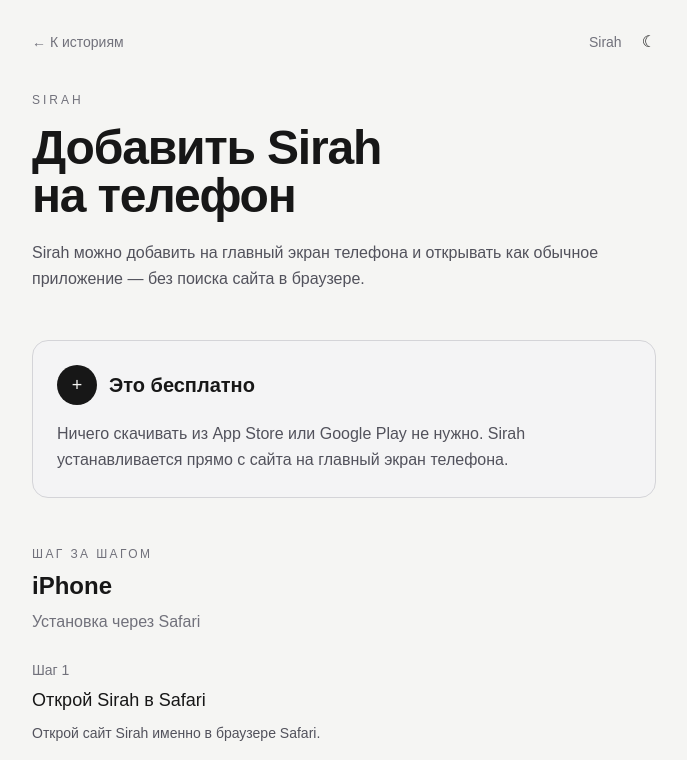
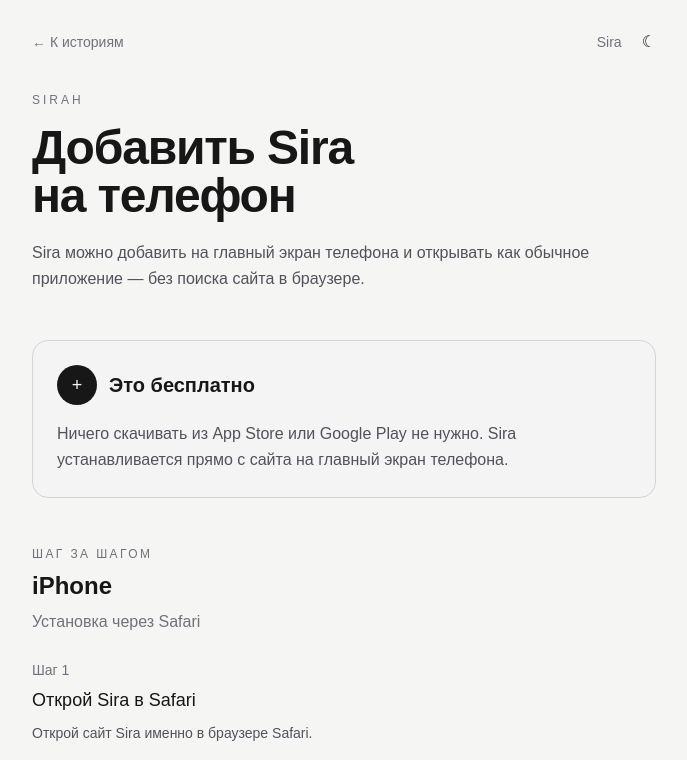
Before and after one commit to mirasesbolat853-oss/sirah, a Next.js app: page /install in a window 1280 px wide. Shown: the top 760 px of the page, without its empty margins (296-983 px from the left). Built offline with nearby package versions, Linux system fonts and the light colour scheme.

Commit message:
Rename Sirah to Sira

```diff
--- a/app/about/page.tsx
+++ b/app/about/page.tsx
@@ -90,7 +90,7 @@
           <div className="flex items-center gap-5">
 
             <span className="text-sm text-zinc-500">
-              Sirah
+              Sira
             </span>
 
             {/* Тема */}
@@ -120,8 +120,8 @@
 
           <p className="text-zinc-600 dark:text-zinc-400 leading-relaxed">
             {language === "kz"
-              ? "Sirah — Мұхаммед пайғамбардың ﷺ өмірбаянымен (сирасымен) қысқаша хикаялар арқылы танысудың қарапайым жолы."
-              : "Sirah — это простой способ знакомиться с жизнеописанием Пророка Мухаммада ﷺ небольшими историями."}
+              ? "Sira — Мұхаммед пайғамбардың ﷺ өмірбаянымен (сирасымен) қысқаша хикаялар арқылы танысудың қарапайым жолы."
+              : "Sira — это простой способ знакомиться с жизнеописанием Пророка Мухаммада ﷺ небольшими историями."}
           </p>
 
         </section>
@@ -131,8 +131,8 @@
 
           <h2 className="text-xl font-semibold mb-4">
             {language === "kz"
-              ? "Sirah не үшін жасалды?"
-              : "Зачем создан Sirah?"}
+              ? "Sira не үшін жасалды?"
+              : "Зачем создан Sira?"}
           </h2>
 
           <p className="text-zinc-600 dark:text-zinc-400 leading-relaxed mb-4">
@@ -218,8 +218,8 @@
 
           <p className="text-zinc-600 dark:text-zinc-400 leading-relaxed mb-5">
             {language === "kz"
-              ? "Егер қате байқасаңыз, дәлірек дереккөзді білсеңіз немесе Sirah жобасына ұсынысыңыз болса — маған жазыңыз."
-              : "Если вы заметили ошибку, знаете более точный источник или хотите предложить что-то для Sirah — напишите мне."}
+              ? "Егер қате байқасаңыз, дәлірек дереккөзді білсеңіз немесе Sira жобасына ұсынысыңыз болса — маған жазыңыз."
+              : "Если вы заметили ошибку, знаете более точный источник или хотите предложить что-то для Sira — напишите мне."}
           </p>
 
           <a
@@ -246,7 +246,7 @@
         </Link>
 
         <p className="text-center text-xs text-zinc-500 mt-8">
-          Sirah
+          Sira
         </p>
 
       </div>
--- a/app/install/page.tsx
+++ b/app/install/page.tsx
@@ -86,7 +86,7 @@
           <div className="flex items-center gap-5">
 
             <span className="text-sm text-zinc-500">
-              Sirah
+              Sira
             </span>
 
             {/* Тема */}
@@ -111,13 +111,13 @@
           <h1 className="mb-5 text-4xl font-semibold tracking-tight md:text-5xl">
             {isKz ? (
               <>
-                Sirah-ны
+                Sira-ны
                 <br />
                 телефонға қосу
               </>
             ) : (
               <>
-                Добавить Sirah
+                Добавить Sira
                 <br />
                 на телефон
               </>
@@ -126,8 +126,8 @@
 
           <p className="leading-relaxed text-zinc-600 dark:text-zinc-400">
             {isKz
-              ? "Sirah-ны телефонның негізгі экранына қосып, оны браузерден сайт іздемей-ақ кәдімгі қолданба сияқты ашуға болады."
-              : "Sirah можно добавить на главный экран телефона и открывать как обычное приложение — без поиска сайта в браузере."}
+              ? "Sira-ны телефонның негізгі экранына қосып, оны браузерден сайт іздемей-ақ кәдімгі қолданба сияқты ашуға болады."
+              : "Sira можно добавить на главный экран телефона и открывать как обычное приложение — без поиска сайта в браузере."}
           </p>
 
         </section>
@@ -149,8 +149,8 @@
 
           <p className="leading-relaxed text-zinc-600 dark:text-zinc-400">
             {isKz
-              ? "App Store немесе Google Play-ден ештеңе жүктеудің қажеті жоқ. Sirah-ты сайттың өзінен тікелей телефонның негізгі экранына қосуға болады."
-              : "Ничего скачивать из App Store или Google Play не нужно. Sirah устанавливается прямо с сайта на главный экран телефона."}
+              ? "App Store немесе Google Play-ден ештеңе жүктеудің қажеті жоқ. Sira-ты сайттың өзінен тікелей телефонның негізгі экранына қосуға болады."
+              : "Ничего скачивать из App Store или Google Play не нужно. Sira устанавливается прямо с сайта на главный экран телефона."}
           </p>
 
         </section>
@@ -189,14 +189,14 @@
 
                 <h3 className="mt-1 text-lg font-medium">
                   {isKz
-                    ? "Sirah-ны Safari-де аш"
-                    : "Открой Sirah в Safari"}
+                    ? "Sira-ны Safari-де аш"
+                    : "Открой Sira в Safari"}
                 </h3>
 
                 <p className="mt-2 text-sm leading-relaxed text-zinc-600 dark:text-zinc-400">
                   {isKz
-                    ? "Sirah сайтын дәл Safari браузерінде аш."
-                    : "Открой сайт Sirah именно в браузере Safari."}
+                    ? "Sira сайтын дәл Safari браузерінде аш."
+                    : "Открой сайт Sira именно в браузере Safari."}
                 </p>
 
               </div>
@@ -207,8 +207,8 @@
                   src="/install/iphone-4.jpeg"
                   alt={
                     isKz
-                      ? "iPhone телефонында Safari-де ашылған Sirah"
-                      : "Sirah открыт в Safari на iPhone"
+                      ? "iPhone телефонында Safari-де ашылған Sira"
+                      : "Sira открыт в Safari на iPhone"
                   }
                   width={800}
                   height={1200}
@@ -289,8 +289,8 @@
                   src="/install/iphone-2.jpeg"
                   alt={
                     isKz
-                      ? "Sirah-ты iPhone негізгі экранына қосу"
-                      : "Добавить Sirah на экран Домой"
+                      ? "Sira-ны iPhone негізгі экранына қосу"
+                      : "Добавить Sira на экран Домой"
                   }
                   width={800}
                   height={1200}
@@ -330,8 +330,8 @@
                   src="/install/iphone-3.jpeg"
                   alt={
                     isKz
-                      ? "Sirah-ты iPhone негізгі экранына қосу"
-                      : "Добавление Sirah на главный экран iPhone"
+                      ? "Sira-ты iPhone негізгі экранына қосу"
+                      : "Добавление Sira на главный экран iPhone"
                   }
                   width={800}
                   height={1200}
@@ -355,14 +355,14 @@
 
               <h2 className="text-2xl font-semibold">
                 {isKz
-                  ? "Sirah қалай көрінеді"
-                  : "Как будет выглядеть Sirah"}
+                  ? "Sira қалай көрінеді"
+                  : "Как будет выглядеть Sira"}
               </h2>
 
               <p className="mt-2 text-zinc-500">
                 {isKz
-                  ? "Орнатқаннан кейін Sirah белгішесі негізгі экранда пайда болады."
-                  : "После установки иконка Sirah появится на главном экране."}
+                  ? "Орнатқаннан кейін Sira белгішесі негізгі экранда пайда болады."
+                  : "После установки иконка Sira появится на главном экране."}
               </p>
 
             </div>
@@ -373,8 +373,8 @@
                 src="/install/iphone-3.jpeg"
                 alt={
                   isKz
-                    ? "iPhone негізгі экранындағы Sirah"
-                    : "Sirah на главном экране iPhone"
+                    ? "iPhone негізгі экранындағы Sira"
+                    : "Sira на главном экране iPhone"
                 }
                 width={800}
                 height={1200}
@@ -389,8 +389,8 @@
 
             <p className="text-sm leading-relaxed text-zinc-600 dark:text-zinc-400">
               {isKz
-                ? "Осыдан кейін Sirah белгішесі негізгі экранда пайда болады. Оны бассаң, Sirah қолданба сияқты ашылады."
-                : "После этого иконка Sirah появится на главном экране. Нажми на неё — и Sirah откроется как приложение."}
+                ? "Осыдан кейін Sira белгішесі негізгі экранда пайда болады. Оны бассаң, Sira қолданба сияқты ашылады."
+                : "После этого иконка Sira появится на главном экране. Нажми на неё — и Sira откроется как приложение."}
             </p>
 
           </div>
@@ -431,14 +431,14 @@
 
                 <h3 className="mt-1 text-lg font-medium">
                   {isKz
-                    ? "Sirah-ны Chrome-да аш"
-                    : "Открой Sirah в Chrome"}
+                    ? "Sira-ны Chrome-да аш"
+                    : "Открой Sira в Chrome"}
                 </h3>
 
                 <p className="mt-2 text-sm leading-relaxed text-zinc-600 dark:text-zinc-400">
                   {isKz
-                    ? "Sirah сайтын Google Chrome браузерінде аш."
-                    : "Открой сайт Sirah в браузере Google Chrome."}
+                    ? "Sira сайтын Google Chrome браузерінде аш."
+                    : "Открой сайт Sira в браузере Google Chrome."}
                 </p>
 
               </div>
@@ -449,8 +449,8 @@
                   src="/install/android-1.jpeg"
                   alt={
                     isKz
-                      ? "Android телефонында Google Chrome-да ашылған Sirah"
-                      : "Sirah открыт в Google Chrome на Android"
+                      ? "Android телефонында Google Chrome-да ашылған Sira"
+                      : "Sira открыт в Google Chrome на Android"
                   }
                   width={800}
                   height={1200}
@@ -543,8 +543,8 @@
                   src="/install/android-3.jpeg"
                   alt={
                     isKz
-                      ? "Sirah-ты Android-қа орнату"
-                      : "Установка Sirah на Android"
+                      ? "Sira-ны Android-қа орнату"
+                      : "Установка Sira на Android"
                   }
                   width={800}
                   height={1200}
@@ -572,8 +572,8 @@
 
                 <p className="mt-2 text-sm leading-relaxed text-zinc-600 dark:text-zinc-400">
                   {isKz
-                    ? "Орнатуды раста. Осыдан кейін Sirah қолданбалар арасында және негізгі экранда пайда болады."
-                    : "Подтверди установку. После этого Sirah появится среди приложений и на главном экране."}
+                    ? "Орнатуды раста. Осыдан кейін Sira қолданбалар арасында және негізгі экранда пайда болады."
+                    : "Подтверди установку. После этого Sira появится среди приложений и на главном экране."}
                 </p>
 
               </div>
@@ -584,8 +584,8 @@
                   src="/install/android-4.jpeg"
                   alt={
                     isKz
-                      ? "Android-қа орнатылған Sirah"
-                      : "Sirah установлен на Android"
+                      ? "Android-қа орнатылған Sira"
+                      : "Sira установлен на Android"
                   }
                   width={800}
                   height={1200}
@@ -609,14 +609,14 @@
 
               <h2 className="text-2xl font-semibold">
                 {isKz
-                  ? "Sirah қалай көрінеді"
-                  : "Как будет выглядеть Sirah"}
+                  ? "Sira қалай көрінеді"
+                  : "Как будет выглядеть Sira"}
               </h2>
 
               <p className="mt-2 text-zinc-500">
                 {isKz
-                  ? "Орнатқаннан кейін Sirah белгішесі негізгі экранда пайда болады."
-                  : "После установки иконка Sirah появится на главном экране."}
+                  ? "Орнатқаннан кейін Sira белгішесі негізгі экранда пайда болады."
+                  : "После установки иконка Sira появится на главном экране."}
               </p>
 
             </div>
@@ -627,8 +627,8 @@
                 src="/install/android-5.jpeg"
                 alt={
                   isKz
-                    ? "Android негізгі экранындағы Sirah"
-                    : "Sirah на главном экране Android"
+                    ? "Android негізгі экранындағы Sira"
+                    : "Sira на главном экране Android"
                 }
                 width={800}
                 height={1200}
@@ -641,8 +641,8 @@
 
               <p className="text-sm leading-relaxed text-zinc-600 dark:text-zinc-400">
                 {isKz
-                  ? "Sirah белгішесін бассаң, Sirah кәдімгі Chrome интерфейсінсіз жеке қолданба ретінде ашылады."
-                  : "Нажимаешь на иконку Sirah — и Sirah открывается как отдельное приложение, без обычного интерфейса Chrome."}
+                  ? "Sira белгішесін бассаң, Sira кәдімгі Chrome интерфейсінсіз жеке қолданба ретінде ашылады."
+                  : "Нажимаешь на иконку Sira — и Sira открывается как отдельное приложение, без обычного интерфейса Chrome."}
               </p>
 
             </div>
@@ -664,7 +664,7 @@
           </Link>
 
           <p className="mt-8 text-center text-xs text-zinc-500">
-            Sirah
+            Sira
           </p>
 
         </section>
--- a/app/layout.tsx
+++ b/app/layout.tsx
@@ -15,7 +15,7 @@
 });
 
 export const metadata: Metadata = {
-  title: "Sirah",
+  title: "Sira",
   description: "История жизни Пророка Мухаммада ﷺ",
 };
 
--- a/app/manifest.ts
+++ b/app/manifest.ts
@@ -2,8 +2,8 @@
 
 export default function manifest(): MetadataRoute.Manifest {
   return {
-    name: "Sirah",
-    short_name: "Sirah",
+    name: "Sira",
+    short_name: "Sira",
     description: "История жизни Пророка Мухаммада ﷺ",
     start_url: "/",
     display: "standalone",
--- a/app/stories/page.tsx
+++ b/app/stories/page.tsx
@@ -698,7 +698,7 @@
     heading: "Истории",
     intro:
       "Путь Посланника Аллаха Мухаммада ﷺ — от событий до его рождения до последних дней его жизни.",
-    install: "📱 Добавить Sirah на телефон →",
+    install: "📱 Добавить Sira на телефон →",
     soon: "Скоро",
     footer1: "Истории добавляются постепенно",
     footer2: "Пусть изучение сиры будет полезным знанием.",
@@ -710,7 +710,7 @@
     heading: "Хикаялар",
     intro:
       "Алла Елшісі Мұхаммед ﷺ өмірінің дүниеге келуіне дейінгі оқиғалардан бастап соңғы күндеріне дейінгі жолы.",
-    install: "📱 Sirah-ны телефонға қосу →",
+    install: "📱 Sira-ны телефонға қосу →",
     soon: "Жақында",
     footer1: "Хикаялар біртіндеп қосылады",
     footer2: "Сираны оқу пайдалы білім болсын.",
```
Also changed, not shown: data/stories/kz/beforebirth/birth.ts (+1 -1 lines), data/stories/ru/beforebirth/birth.ts (+1 -1 lines).
